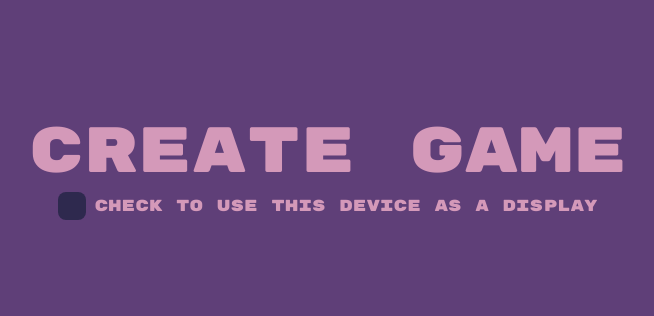
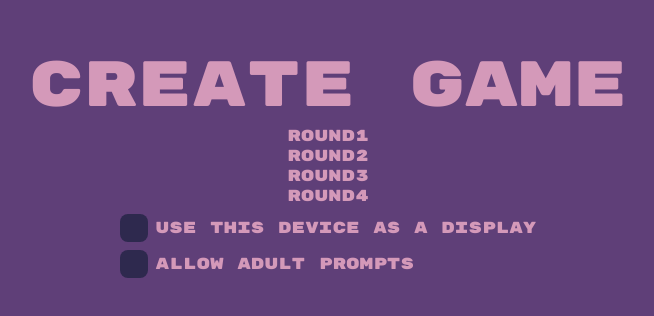
Before and after one commit to Woozl/quipwit, a Next.js app in the folder web/: page / in a window 1280 px wide. Shown: the part 234-550 px from the top of the page, without its empty margins (312-966 px from the left). Built offline with nearby package versions, Linux system fonts and the light colour scheme.

Commit message:
added drag and drop round configuration

```diff
--- a/web/components/Checkbox.module.css
+++ b/web/components/Checkbox.module.css
@@ -1,3 +1,7 @@
+.checkboxWrapper {
+  margin: 0.5rem;
+}
+
 .checkboxWrapper label {
   display: flex;
   flex-direction: row;
@@ -12,14 +16,12 @@
   height: 28px;
   background-color: #2e294e;
   border-radius: 8px;
-  /* outline: none; */
   outline-color: #80d899;
   cursor: pointer;
 }
 
 input[type="checkbox"].checked,
 input[type="checkbox"].notChecked {
-  /* background-color: #80d899; */
   position: relative;
 }
 
--- /dev/null
+++ b/web/components/RoundConfiguration.tsx
@@ -0,0 +1,76 @@
+import { useState } from "react";
+import {
+  DragDropContext,
+  Draggable,
+  Droppable,
+  DropResult,
+  OnDragEndResponder,
+} from "react-beautiful-dnd";
+import styles from "./RoundConfiguration.module.css";
+
+const initialRounds = [
+  {
+    id: "dasjkhadsjkdh",
+    name: "round1",
+  },
+  {
+    id: "xvbcvxbcxvb",
+    name: "round2",
+  },
+  {
+    id: "dasjkweruytdh",
+    name: "round3",
+  },
+  {
+    id: "xcvbcxvbkdh",
+    name: "round4",
+  },
+];
+
+const reorder = (list: any[], startIndex: number, endIndex: number) => {
+  const result = Array.from(list);
+  const [removed] = result.splice(startIndex, 1);
+  result.splice(endIndex, 0, removed);
+
+  return result;
+};
+
+const RoundConfiguration = () => {
+  const [roundList, setRoundList] = useState(initialRounds);
+
+  const onDragEnd: OnDragEndResponder = (result: DropResult) => {
+    if (!result.destination || result.destination.index === result.source.index)
+      return;
+
+    setRoundList(
+      reorder(roundList, result.source.index, result.destination.index)
+    );
+  };
+
+  return (
+    <DragDropContext onDragEnd={onDragEnd}>
+      <Droppable droppableId="rounds">
+        {(provided) => (
+          <div ref={provided.innerRef} {...provided.droppableProps}>
+            {roundList.map((round, index) => (
+              <Draggable draggableId={round.id} index={index} key={round.id}>
+                {(provided) => (
+                  <div
+                    ref={provided.innerRef}
+                    {...provided.draggableProps}
+                    {...provided.dragHandleProps}
+                  >
+                    {round.name}
+                  </div>
+                )}
+              </Draggable>
+            ))}
+            {provided.placeholder}
+          </div>
+        )}
+      </Droppable>
+    </DragDropContext>
+  );
+};
+
+export default RoundConfiguration;
--- a/web/components/screens/GameSettings.tsx
+++ b/web/components/screens/GameSettings.tsx
@@ -1,12 +1,16 @@
 import Checkbox from "../Checkbox";
+import RoundConfiguration from "../RoundConfiguration";
 import styles from "./GameSettings.module.css";
 
 const GameSettings = () => {
   return (
     <div className={styles.container}>
       <h1 className={styles.title}>Create Game</h1>
-      <div className={styles.roundPicker}></div>
-      <Checkbox label="Check to use this device as a display" />
+      <RoundConfiguration />
+      <div>
+        <Checkbox label="Use this device as a display" />
+        <Checkbox label="Allow adult prompts" />
+      </div>
     </div>
   );
 };
--- a/web/package.json
+++ b/web/package.json
@@ -12,12 +12,14 @@
   "dependencies": {
     "next": "12.2.5",
     "react": "18.2.0",
+    "react-beautiful-dnd": "^13.1.0",
     "react-dom": "18.2.0",
     "react-verification-input": "^3.0.0"
   },
   "devDependencies": {
     "@types/node": "18.7.6",
     "@types/react": "18.0.17",
+    "@types/react-beautiful-dnd": "^13.1.2",
     "@types/react-dom": "18.0.6",
     "eslint": "8.22.0",
     "eslint-config-next": "12.2.5",
--- /dev/null
+++ b/web/pages/_document.tsx
@@ -0,0 +1,33 @@
+import Document, {
+  Html,
+  Head,
+  Main,
+  NextScript,
+  DocumentContext,
+  DocumentInitialProps,
+} from "next/document";
+import { resetServerContext } from "react-beautiful-dnd";
+
+class MyDocument extends Document {
+  static async getInitialProps(
+    ctx: DocumentContext
+  ): Promise<DocumentInitialProps> {
+    const initialProps = await Document.getInitialProps(ctx);
+    resetServerContext();
+    return { ...initialProps };
+  }
+
+  render() {
+    return (
+      <Html>
+        <Head />
+        <body>
+          <Main />
+          <NextScript />
+        </body>
+      </Html>
+    );
+  }
+}
+
+export default MyDocument;
--- a/web/pages/index.tsx
+++ b/web/pages/index.tsx
@@ -11,6 +11,7 @@ const Home: NextPage = () => {
         <link rel="shortcut icon" href="/favicon.ico" />
       </Head>
 
+      {/* <Intro /> */}
       <GameSettings />
     </>
   );
```
Also changed, not shown: web/components/RoundConfiguration.module.css (added), 2 other files (tests, documents, lock files or other folders).
